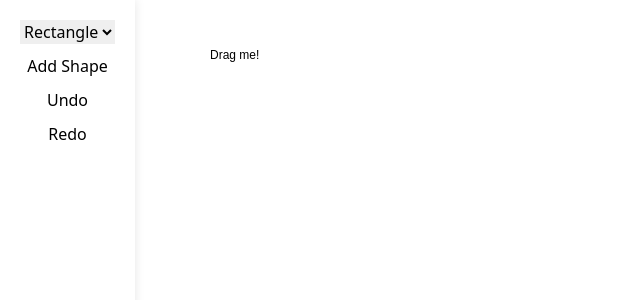
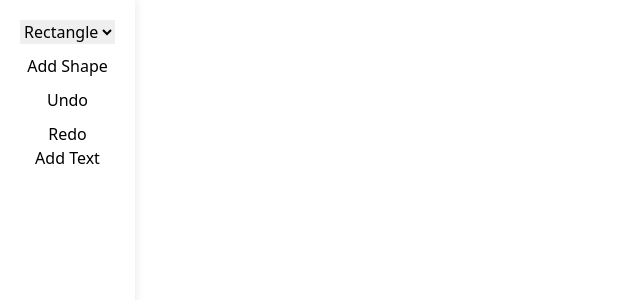
Before and after one commit to CHAIS-Squad/ChaisBoard, a Next.js app in the folder frontend/: page / in a window 1280 px wide. Shown: the top 300 px of the page, without its empty margins (0-640 px from the left). Built offline with nearby package versions, Linux system fonts and the light colour scheme.

Commit message:
updates sidebar to include addText button and removse initial text state

```diff
--- a/frontend/components/MultiLayerCanvas.js
+++ b/frontend/components/MultiLayerCanvas.js
@@ -23,10 +23,7 @@ export default function MultiLayerCanvas() {
   const isDrawing = useRef(false);
   const [history, setHistory] = useState([...shapes]);
   const [historyStep, setHistoryStep] = useState(0);
-  const [texts, setTexts] = useState([
-    { id: 'text1', position: { x: 210, y: 50 }, text: 'Drag me!', isDragging: false },
-  ]);
-
+  const [texts, setTexts] = useState([]);
 
   // console.log('Current texts state:', texts);
   // console.log('Current selectedShape state:', selectedShape);
@@ -171,7 +168,6 @@ export default function MultiLayerCanvas() {
 
   const handleTextDoubleClick = (textId) => {
     const updatedTexts = texts.map((text) => {
-
       if (text.id === textId) {
         return { ...text, isEditing: true };
       }
@@ -191,6 +187,18 @@ export default function MultiLayerCanvas() {
     saveHistory();
   };
 
+  const addText = () => {
+    const newText = {
+      id: `text-${texts.length}`, // Ensuring each text has a unique ID
+      position: { x: 200, y: texts.length * 20 + 100 },
+      text: 'New Text',
+      isDragging: false,
+      isEditing: false,
+    };
+    setTexts((prevTexts) => [...prevTexts, newText]);
+    saveHistory();
+  };
+
   return (
     <>
       <Sidebar
@@ -199,6 +207,7 @@ export default function MultiLayerCanvas() {
         addShape={addShape}
         handleUndo={handleUndo}
         handleRedo={handleRedo}
+        addText={addText}
       />
 
       <Stage
--- a/frontend/components/Sidebar.js
+++ b/frontend/components/Sidebar.js
@@ -1,6 +1,6 @@
 import React from 'react';
 
-const Sidebar = ({ selectedShape, setSelectedShape, addShape, handleUndo, handleRedo }) => {
+const Sidebar = ({ selectedShape, setSelectedShape, addShape, handleUndo, handleRedo, addText }) => {
   return (
     <div style={{ display: 'flex', flexDirection: 'column', position: 'fixed', top: 0, left: 0, height: '100%', padding: '20px', background: '#fff', boxShadow: '0 0 10px rgba(0,0,0,0.1)', zIndex: 1000 }}>
       <select onChange={(e) => setSelectedShape(e.target.value)} value={selectedShape} style={{ marginBottom: '10px' }}>
@@ -11,6 +11,7 @@ const Sidebar = ({ selectedShape, setSelectedShape, addShape, handleUndo, handle
       <button onClick={addShape} style={{ marginBottom: '10px' }}>Add Shape</button>
       <button onClick={handleUndo} style={{ marginBottom: '10px' }}>Undo</button>
       <button onClick={handleRedo}>Redo</button>
+      <button onClick={addText}>Add Text</button>
     </div>
   );
 };
```
